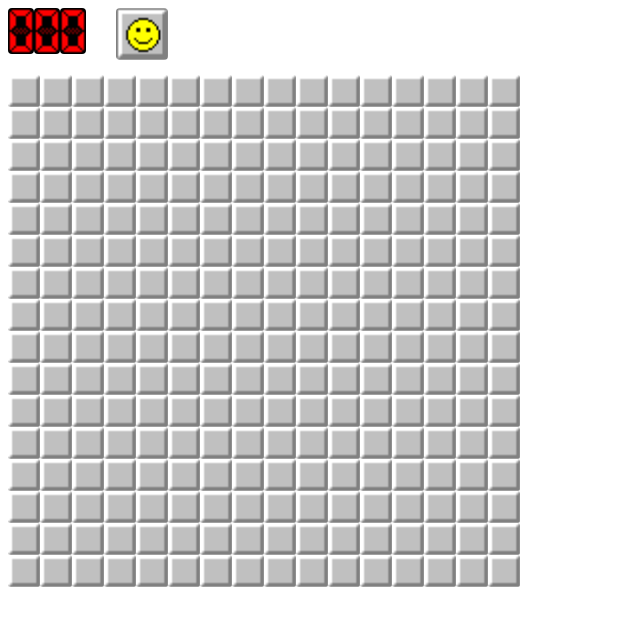
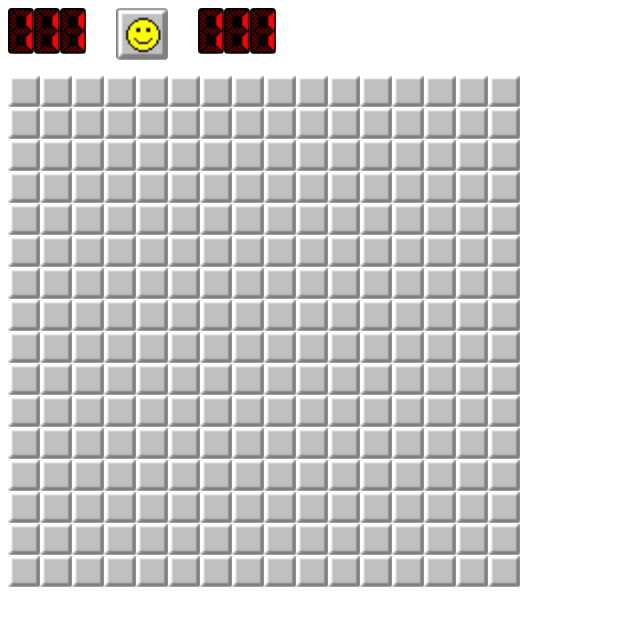
Before and after one commit to MashaMoreva/sapper, a plain HTML site: page index.html in a window 1280 px wide. Shown: the whole page, without its empty margins (0-640 px from the left). Drawn offline with Linux system fonts and the light colour scheme.

Commit message:
update: add-timer-digits

```diff
--- a/index.html
+++ b/index.html
@@ -12,12 +12,16 @@
 <body>
     <header class="header">
         <div class="counter">
-            <span class="digit digit-zero"></span>
-            <span class="digit digit-zero"></span>
-            <span class="digit digit-zero"></span>
+            <span class="digit digit-0"></span>
+            <span class="digit digit-4"></span>
+            <span class="digit digit-0"></span>
         </div>
         <button class="emoji smile"></button>
-        <div class="timer"></div>
+        <div class="timer">
+            <span class="digit digit-0"></span>
+            <span class="digit digit-0"></span>
+            <span class="digit digit-0"></span>
+        </div>
     </header>
     <main class="content">
         <div class="field">
```
